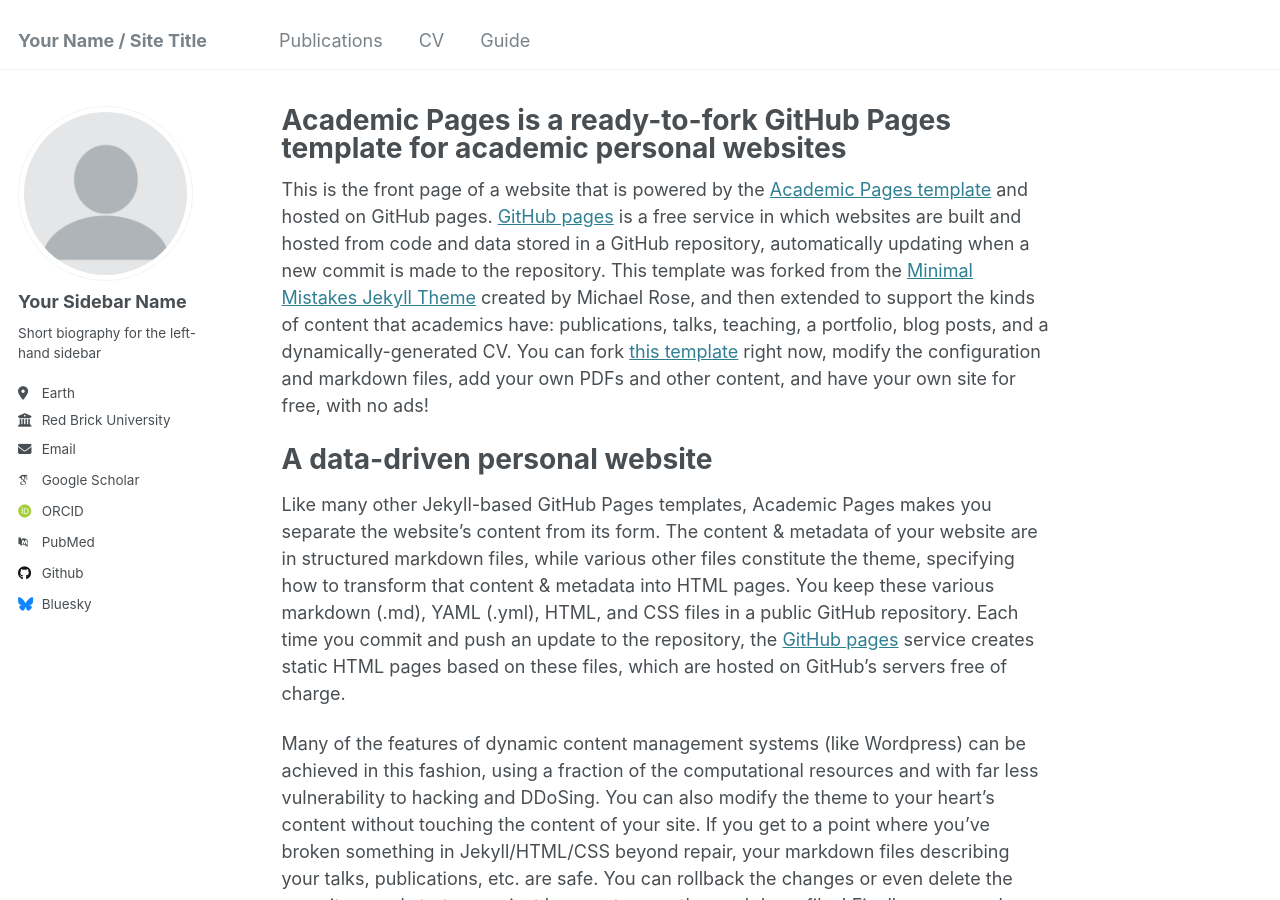
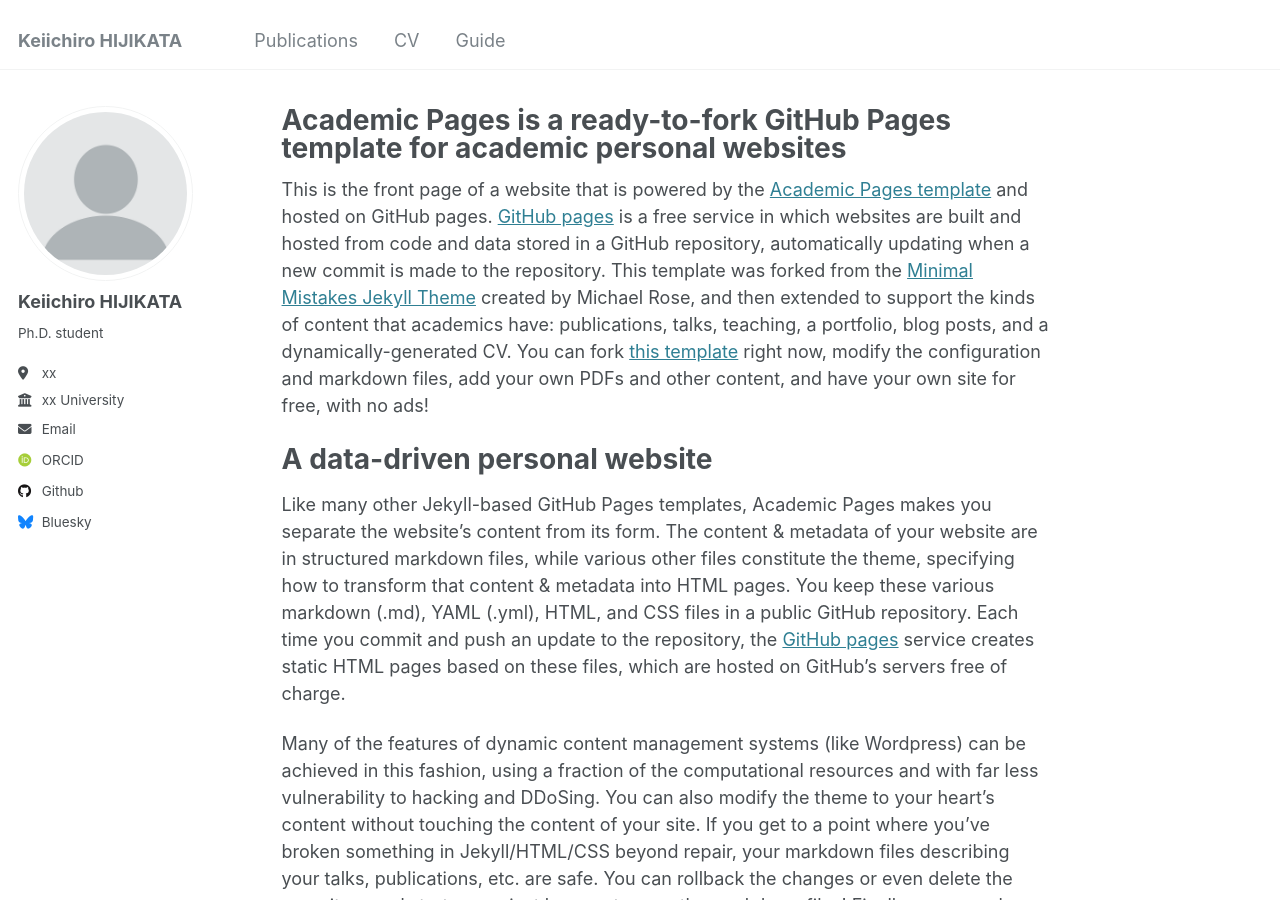
Before and after one commit to khijikata/khijikata.github.io, a Jekyll site: the page built from _pages/about.md, in a window 1280 px wide and 900 px high. Built offline with Jekyll 4.4.1, drawn with Linux system fonts in a browser that asks for light colours; some web fonts are replaced.

Commit message:
Update _config.yml

```diff
--- a/_config.yml
+++ b/_config.yml
@@ -8,7 +8,7 @@
 
 # Basic Site Settings
 locale                   : "en-US"
-title                    : "Your Name / Site Title"
+title                    : "Keiichiro HIJIKATA"
 title_separator          : "-"
 name                     : &name "Your Name"
 description              : &description "personal description"
@@ -22,21 +22,21 @@ repository               : "academicpages/academicpages.github.io"
 author:
   # Biographic information
   avatar           : "profile.png"
-  name             : "Your Sidebar Name"
+  name             : "Keiichiro HIJIKATA"
   pronouns         : # example: "she/her"
-  bio              : "Short biography for the left-hand sidebar"
-  location         : "Earth"
-  employer         : "Red Brick University"
+  bio              : "Ph.D. student"
+  location         : "xx"
+  employer         : "xx University"
   uri              : # URL
   email            : "none@example.org"
 
   # Academic websites
   arxiv            : # URL - Update with the correct link to your profile
-  googlescholar    : "https://scholar.google.com/citations?user=PS_CX0AAAAAJ"
+  googlescholar    : # "https://scholar.google.com/citations?user=PS_CX0AAAAAJ"
   impactstory      : # URL
   orcid            : "http://orcid.org/yourorcidurl"
   semantic         : # URL
-  pubmed           : "https://www.ncbi.nlm.nih.gov/pubmed/?term=john+snow"
+  pubmed           : # "https://www.ncbi.nlm.nih.gov/pubmed/?term=john+snow"
   researchgate     : # URL
   scopus           : # URL
 
```
